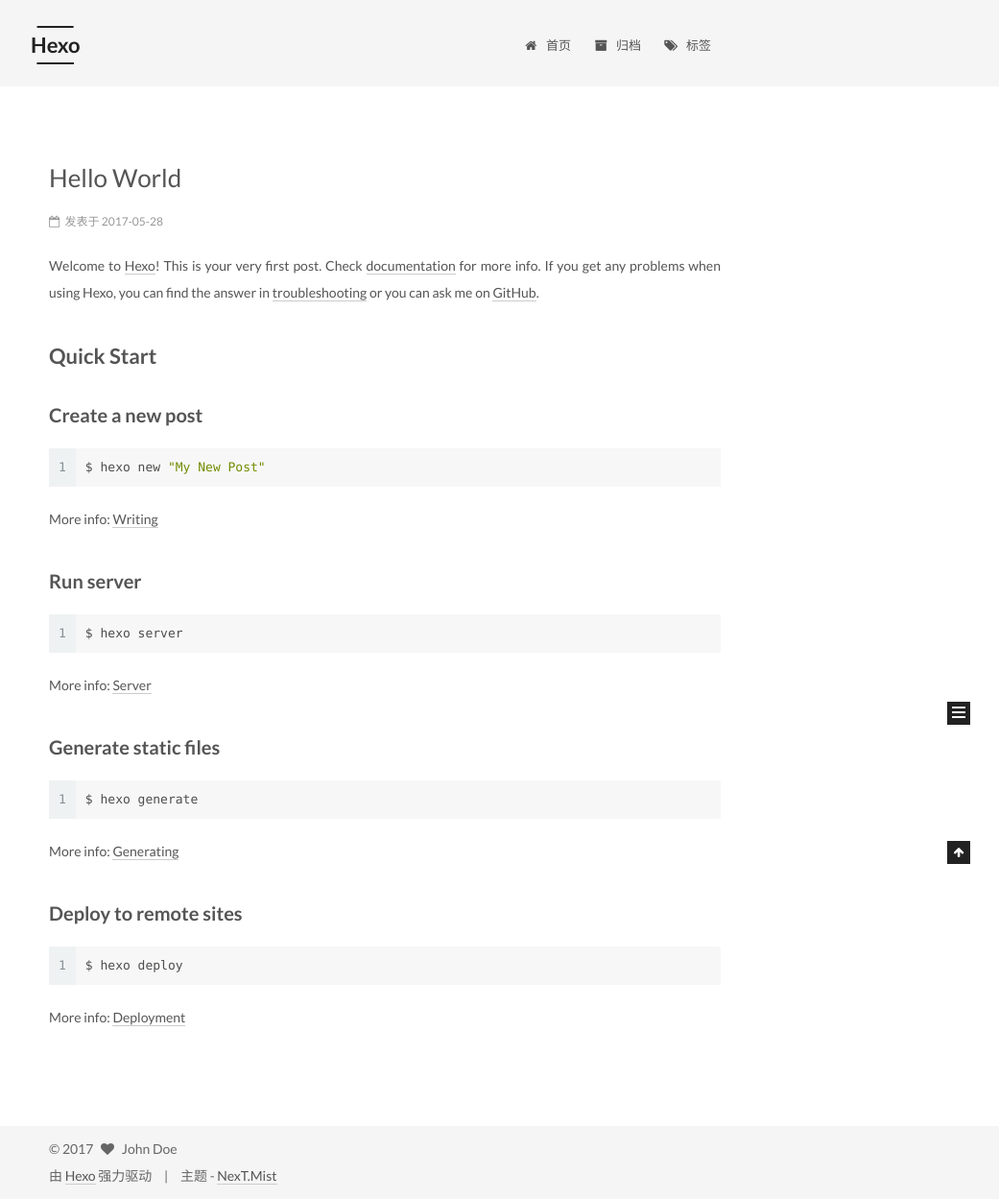
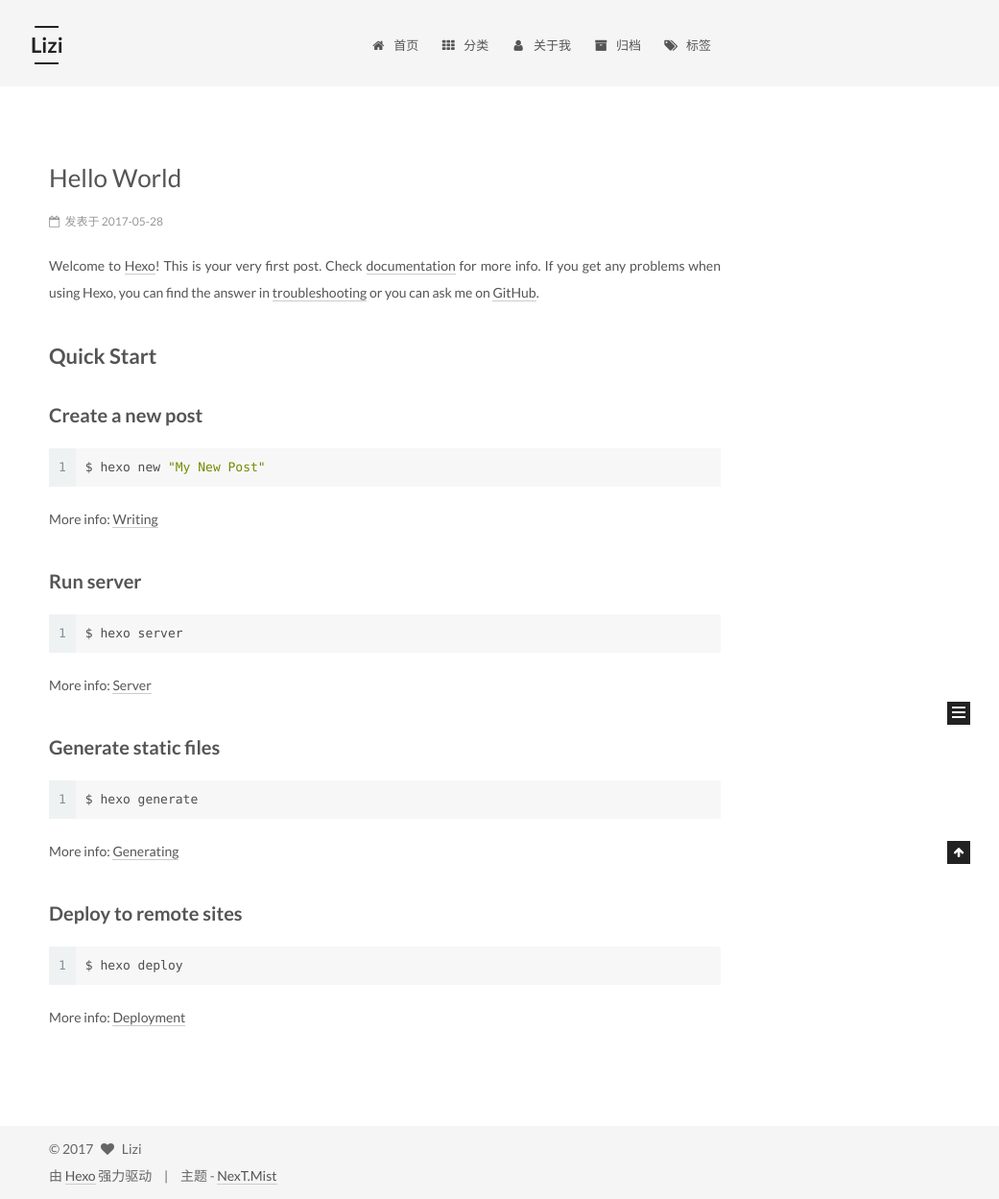
Before and after one commit to yali2015/yali.github.io, a plain HTML site: page index.html in a window 1280 px wide. Shown: the whole page at 96% size, without its empty margins (239-1280 px from the left). Drawn offline with Linux system fonts and the light colour scheme.

Commit message:
Site updated: 2017-05-29 13:52:05

```diff
--- a/css/main.css
+++ b/css/main.css
@@ -1695,7 +1695,7 @@ pre .javascript .function {
   width: 4px;
   height: 4px;
   border-radius: 50%;
-  background: #1cdd06;
+  background: #ff7a96;
 }
 .links-of-blogroll {
   font-size: 13px;
--- a/index.html
+++ b/index.html
@@ -91,11 +91,11 @@
 
 
 <meta property="og:type" content="website">
-<meta property="og:title" content="Hexo">
+<meta property="og:title" content="Lizi">
 <meta property="og:url" content="http://yoursite.com/index.html">
-<meta property="og:site_name" content="Hexo">
+<meta property="og:site_name" content="Lizi">
 <meta name="twitter:card" content="summary">
-<meta name="twitter:title" content="Hexo">
+<meta name="twitter:title" content="Lizi">
 
 
 
@@ -129,7 +129,7 @@
 
 
 
-  <title>Hexo</title>
+  <title>Lizi</title>
 </head>
 
 <body itemscope itemtype="http://schema.org/WebPage" lang="zh-Hans">
@@ -168,12 +168,12 @@
     <div class="custom-logo-site-title">
       <a href="/"  class="brand" rel="start">
         <span class="logo-line-before"><i></i></span>
-        <span class="site-title">Hexo</span>
+        <span class="site-title">Lizi</span>
         <span class="logo-line-after"><i></i></span>
       </a>
     </div>
 
-        <p class="site-subtitle"></p>
+        <p class="site-subtitle">要成为可以发光的人</p>
 
   </div>
 
@@ -199,6 +199,26 @@
               <i class="menu-item-icon fa fa-fw fa-home"></i> <br />
 
             首页
+          </a>
+        </li>
+
+
+        <li class="menu-item menu-item-categories">
+          <a href="/categories" rel="section">
+
+              <i class="menu-item-icon fa fa-fw fa-th"></i> <br />
+
+            分类
+          </a>
+        </li>
+
+
+        <li class="menu-item menu-item-about">
+          <a href="/about" rel="section">
+
+              <i class="menu-item-icon fa fa-fw fa-user"></i> <br />
+
+            关于我
           </a>
         </li>
 
@@ -254,13 +274,13 @@
     <link itemprop="mainEntityOfPage" href="http://yoursite.com/2017/05/28/hello-world/">
 
     <span hidden itemprop="author" itemscope itemtype="http://schema.org/Person">
-      <meta itemprop="name" content="John Doe">
+      <meta itemprop="name" content="Lizi">
       <meta itemprop="description" content="">
       <meta itemprop="image" content="/images/avatar.gif">
     </span>
 
     <span hidden itemprop="publisher" itemscope itemtype="http://schema.org/Organization">
-      <meta itemprop="name" content="Hexo">
+      <meta itemprop="name" content="Lizi">
     </span>
 
 
@@ -396,8 +416,8 @@
         <div class="site-author motion-element" itemprop="author" itemscope itemtype="http://schema.org/Person">
           <img class="site-author-image" itemprop="image"
                src="/images/avatar.gif"
-               alt="John Doe" />
-          <p class="site-author-name" itemprop="name">John Doe</p>
+               alt="Lizi" />
+          <p class="site-author-name" itemprop="name">Lizi</p>
 
               <p class="site-description motion-element" itemprop="description"></p>
 
@@ -457,7 +477,7 @@
   <span class="with-love">
     <i class="fa fa-heart"></i>
   </span>
-  <span class="author" itemprop="copyrightHolder">John Doe</span>
+  <span class="author" itemprop="copyrightHolder">Lizi</span>
 </div>
 
 
```
Also changed, not shown: 2017/05/28/hello-world/index.html (+29 -9 lines), archives/2017/05/index.html (+29 -9 lines), archives/2017/index.html (+29 -9 lines), archives/index.html (+29 -9 lines).
